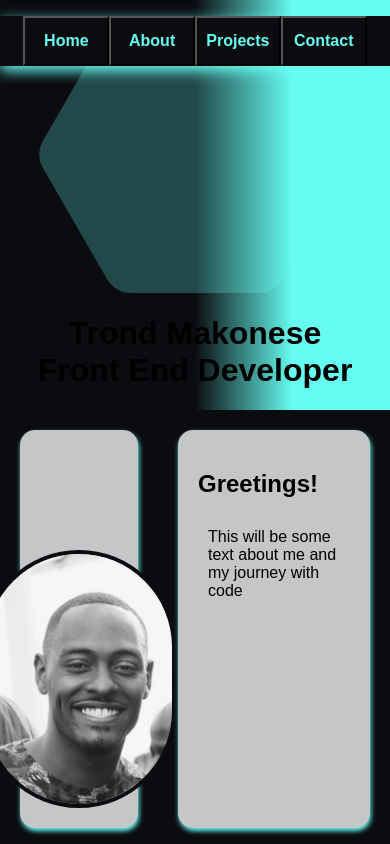
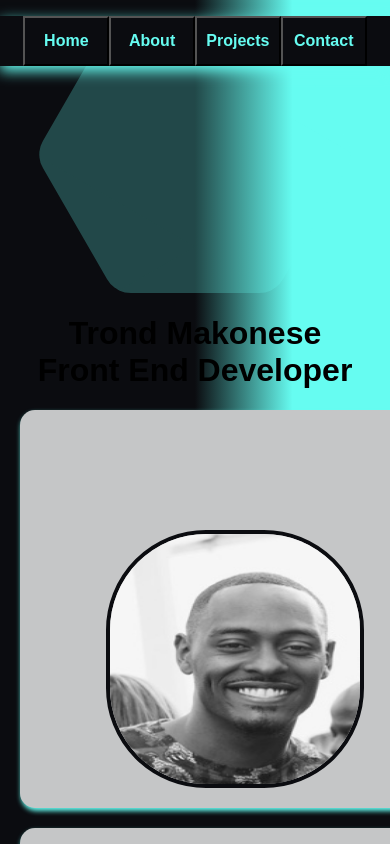
Before and after one commit to Trond240/Trond-s-Portfolio-Site, a React (Create React App) app: page / in a window 390 px wide. Shown: the top 844 px of the page. Built offline with nearby package versions, Linux system fonts and the light colour scheme.

Commit message:
Add media query for adjusting page layout.

```diff
--- a/src/about/about.css
+++ b/src/about/about.css
@@ -26,3 +26,13 @@
     justify-content: center;
     margin: 20px;
 }
+
+@media only screen and (max-width: 600px) {
+    .about_section {
+      display: block;
+    }
+
+    .about_text_container, .image_div {
+        width: 100%;
+    }
+  }
```
